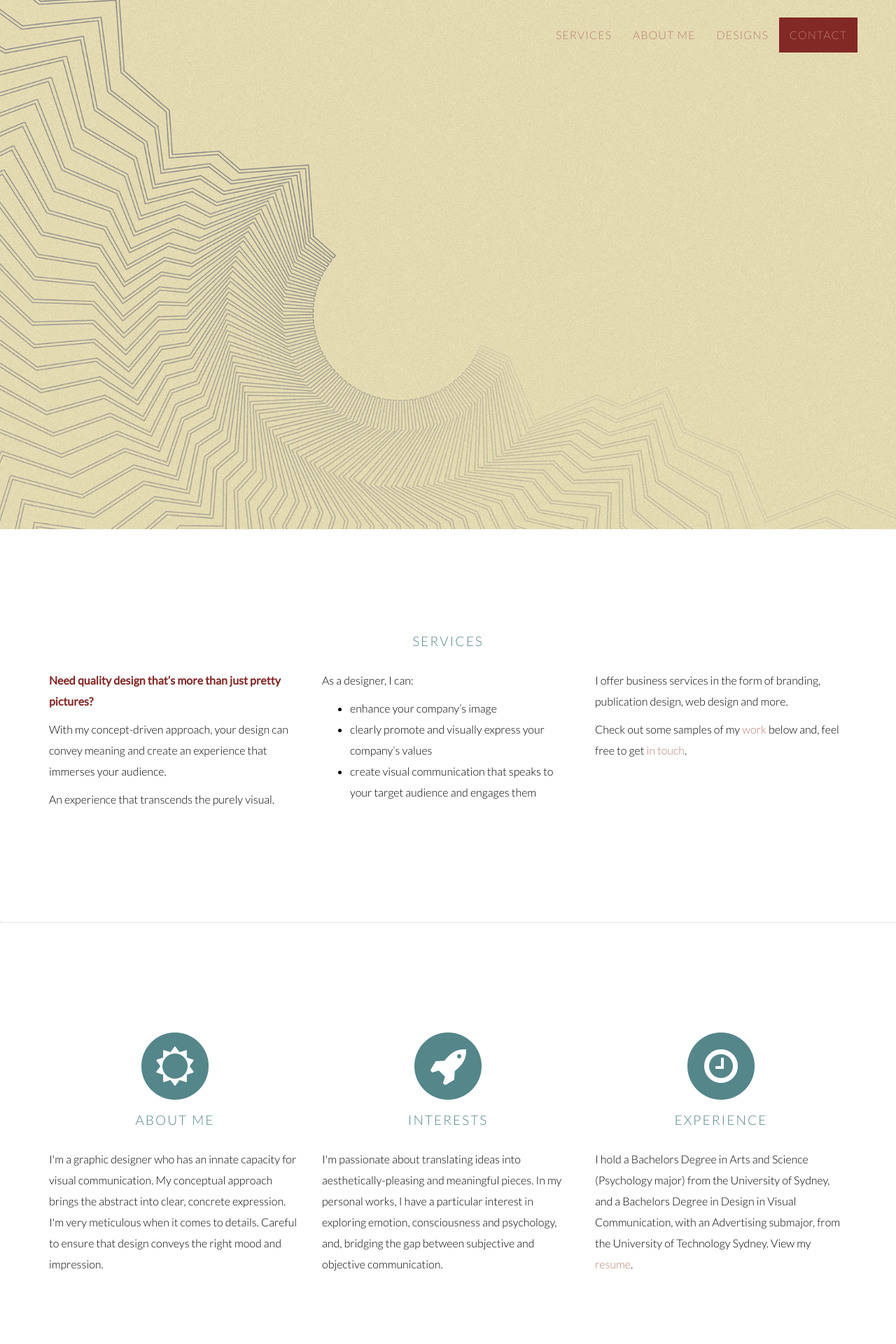
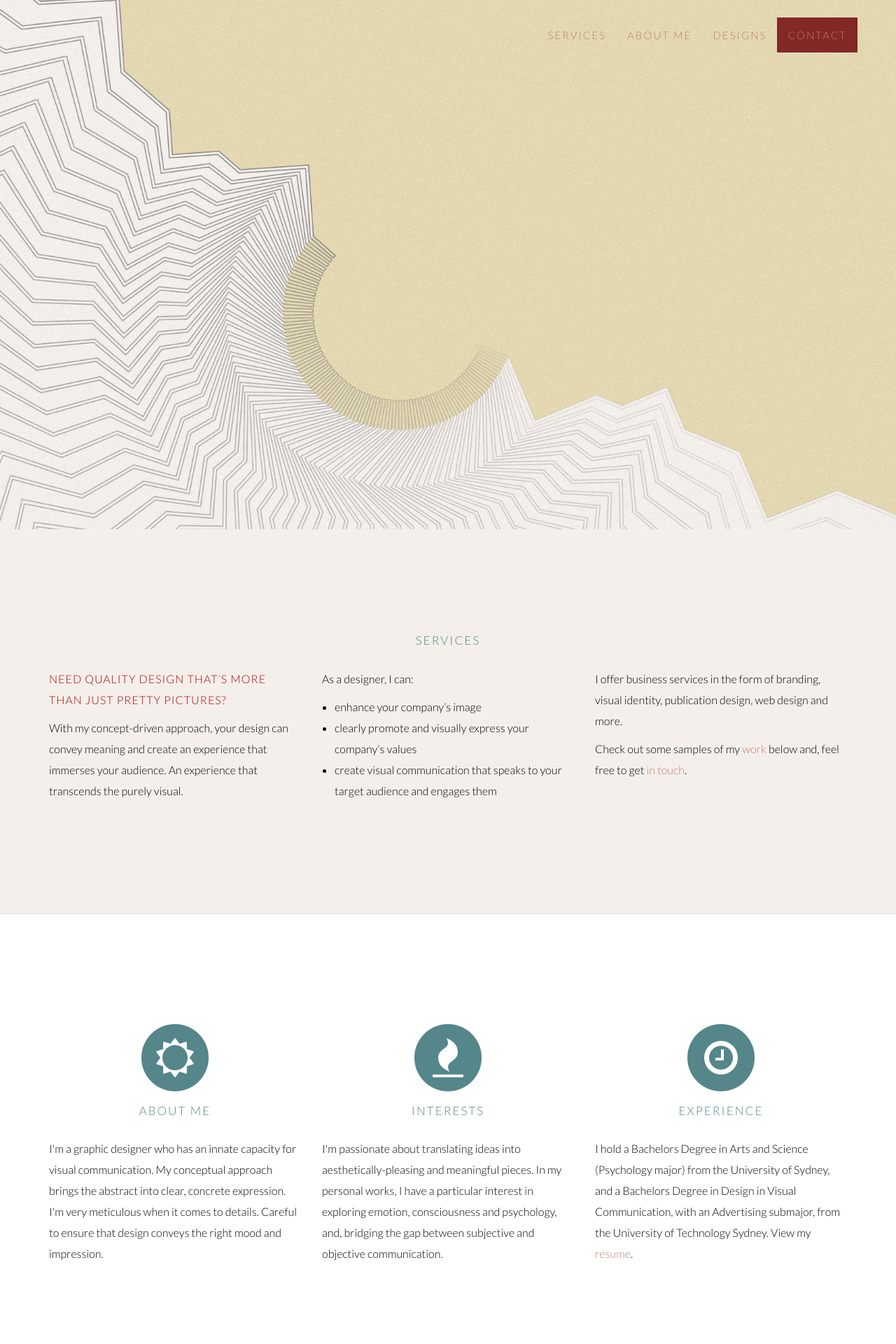
Before and after one commit to liberacreative/liberadesigns.github.io, a PHP site: page / in a window 1280 px wide. Shown: the top 1920 px of the page at 70% size. Run offline with PHP 8.4, Linux system fonts and the light colour scheme; some libraries are stand-ins or nearby versions.

Commit message:
bgupdates

```diff
--- a/css/jo.css
+++ b/css/jo.css
@@ -4,6 +4,7 @@ body {
     overflow-x: hidden;
     font-family: "Lato","Helvetica Neue",Helvetica,Arial,sans-serif;
     font-weight: 300;
+    color: #000;
     webkit-tap-highlight-color: #BB7E6F;
 }
 
@@ -25,7 +26,7 @@ body {
 header {
     height: 54em;
     background-attachment: scroll;
-    background-image: url(../img/FINBG_NOCIRC.jpg);
+    background-image: url(../img/FINALBG.jpg);
     background-position: center center;
     background-repeat: no-repeat;
     -webkit-background-size: cover;
@@ -106,22 +107,15 @@ footer {
     background-color: #BB7E6F;
 }
 
-.navbar-default .nav li  {
+.navbar-default .nav li a {
     text-transform: uppercase;
     font-family: Lato,"Helvetica Neue",Helvetica,Arial,sans-serif;
-    font-size: 16px;
+    font-size: 15px;
     font-weight: 300;
-    letter-spacing: 1px;
+    letter-spacing: 2px;
     color: #BB7E6F;
 }
 
-.navbar-default .nav li a {
-    text-transform: uppercase;
-    font-family: Lato,"Helvetica Neue",Helvetica,Arial,sans-serif;
-    font-weight: 300;
-    letter-spacing: 1px;
-    color: #BB7E6F;
-}
 
 .navbar-default .nav li a:hover,
 .navbar-default .nav li a:focus {
@@ -154,7 +148,10 @@ footer {
 }
 
 .red-text {
-   color: #822825;
+   color: #b30000;
+   font-weight: 300;
+   text-transform: uppercase;
+   letter-spacing: 1px;
 }
 
 #services ul li {
@@ -162,6 +159,10 @@ footer {
     line-height: 30px;
     text-align: left;
     font-size: 16px;
+}
+
+#services ul {
+    margin-left: -22px;
 }
 
 #contact p {
@@ -198,14 +199,14 @@ h6 {
     text-transform: uppercase;
     font-family: Lato,"Helvetica Neue",Helvetica,Arial,sans-serif;
     font-weight: 300;
-    font-size: 16px;
+    font-size: 17px;
     letter-spacing: 1px;
 }
 
 section h2.section-heading {
     margin-top: 0;
     margin-bottom: 30px;
-    font-size: 19px;
+    font-size: 17px;
     color: #54868A;
     letter-spacing: 2px;
 }
@@ -213,17 +214,11 @@ section h2.section-heading {
 section h2.section-heading2 {
     margin-top: 0;
     margin-bottom: 30px;
-    font-size: 19px;
+    font-size: 17px;
     color: #54868A;
     letter-spacing: 2px;
 }
 
-.service-heading {
-    margin: 15px 0;
-    text-transform: uppercase;
-    color: #54868A;
-    text-align: left;
-}
 
 section#contact .section-heading {
     color: #54868A;
@@ -592,6 +587,7 @@ section#contact .form-group textarea {
     border-color: #CCCCCC;
     border-radius: 0;
     font-size: 16px;
+    color: #000;
 }
 
 section#contact .form-group input.form-control {
@@ -599,7 +595,7 @@ section#contact .form-group input.form-control {
 }
 
 section#contact .form-group textarea.form-control {
-    height: 236px;
+    height: 242px;
 }
 
 section#contact .form-control:focus {
@@ -612,7 +608,7 @@ section#contact::-webkit-input-placeholder {
     font-family: Lato,"Helvetica Neue",Helvetica,Arial,sans-serif;
     font-weight: 300;
     color: #000000;
-    font-size: 16x;
+    font-size: 16px;
 }
 
 section#contact:-moz-placeholder {
--- a/index.html
+++ b/index.html
@@ -77,7 +77,7 @@
 
 
     <!-- SERVICES Section -->
-    <section id="services" class="white">
+    <section id="services" class="pale">
         <div class="container">
             <div class="row">
                 <div class="col-lg-12 text-center">
@@ -86,9 +86,7 @@
                 <div class="col-md-4 text-center">
                   <p class="text-muted"><b class="red-text">Need quality design that’s more than just pretty pictures?</b>
                   </p>
-                  <p class="text-muted">With my concept-driven approach, your design can convey meaning and create an experience that immerses your audience.
-                 </p>
-                 <p class="text-muted">An experience that transcends the purely visual.
+                  <p class="text-muted">With my concept-driven approach, your design can convey meaning and create an experience that immerses your audience. An experience that transcends the purely visual.
                  </p>
               </div>
 
@@ -104,7 +102,7 @@
 
               <div class="col-md-4 text-center">
                 <p class="text-muted">
-                I offer business services in the form of branding, publication design, web design and more.
+                I offer business services in the form of branding, visual identity, publication design, web design and more.
                 </p>
                 <p class="text-muted">
 Check out some samples of my <a class="page-scroll" href="#portfolio">work</a> below and, feel free to get <a class="page-scroll" href="#contact">in touch</a>.
@@ -132,7 +130,7 @@ Check out some samples of my <a class="page-scroll" href="#portfolio">work</a> b
                 <div class="col-md-4">
                     <p class="text-center">
                     <span class="fa-stack fa-4x">
-                        <i class="fa fa-circle fa-stack-2x text-primary"></i><i class="fa fa-rocket fa-stack-1x fa-inverse"></i>
+                        <i class="fa fa-circle fa-stack-2x text-primary"></i><i class="fa fa-fire fa-stack-1x fa-inverse"></i>
                     </span></p>
                     <h2 class="section-heading text-center">Interests</h2>
                     <p class="text-muted">I'm passionate about translating ideas into aesthetically-pleasing and meaningful pieces. In my personal works, I have a particular interest in exploring emotion, consciousness and psychology, and, bridging the gap between subjective and objective communication.</p>
@@ -242,7 +240,7 @@ Check out some samples of my <a class="page-scroll" href="#portfolio">work</a> b
                         <img src="img/portfolio/olooq_thumb.jpg" class="img-responsive" alt="">
                     </a>
                     <div class="portfolio-caption">
-                        <h4>Landing Page & Branding</h4>
+                        <h4>Branding</h4>
                         <p class="text-muted">OLOOQ</p>
                     </div>
                 </div>
```
Also changed, not shown: img/FINALBG.jpg (added), img/FINBG_MUSTARD02b_LOGO.jpg (deleted), img/FINBG_NOCIRC.jpg (deleted), img/FINBG_SIMPLE.jpg (deleted), img/FINBG_WHITE.jpg (deleted), 1 other file.
